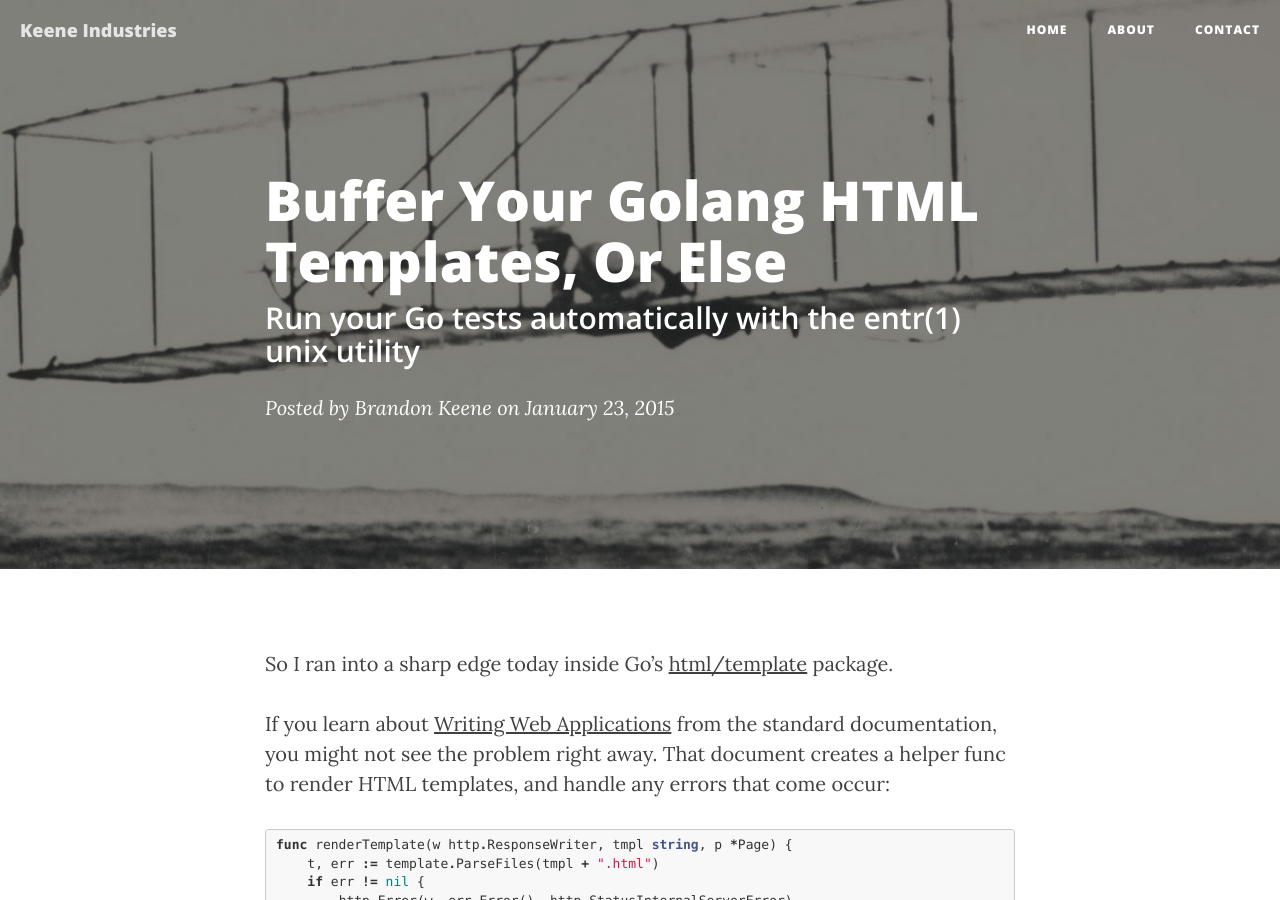
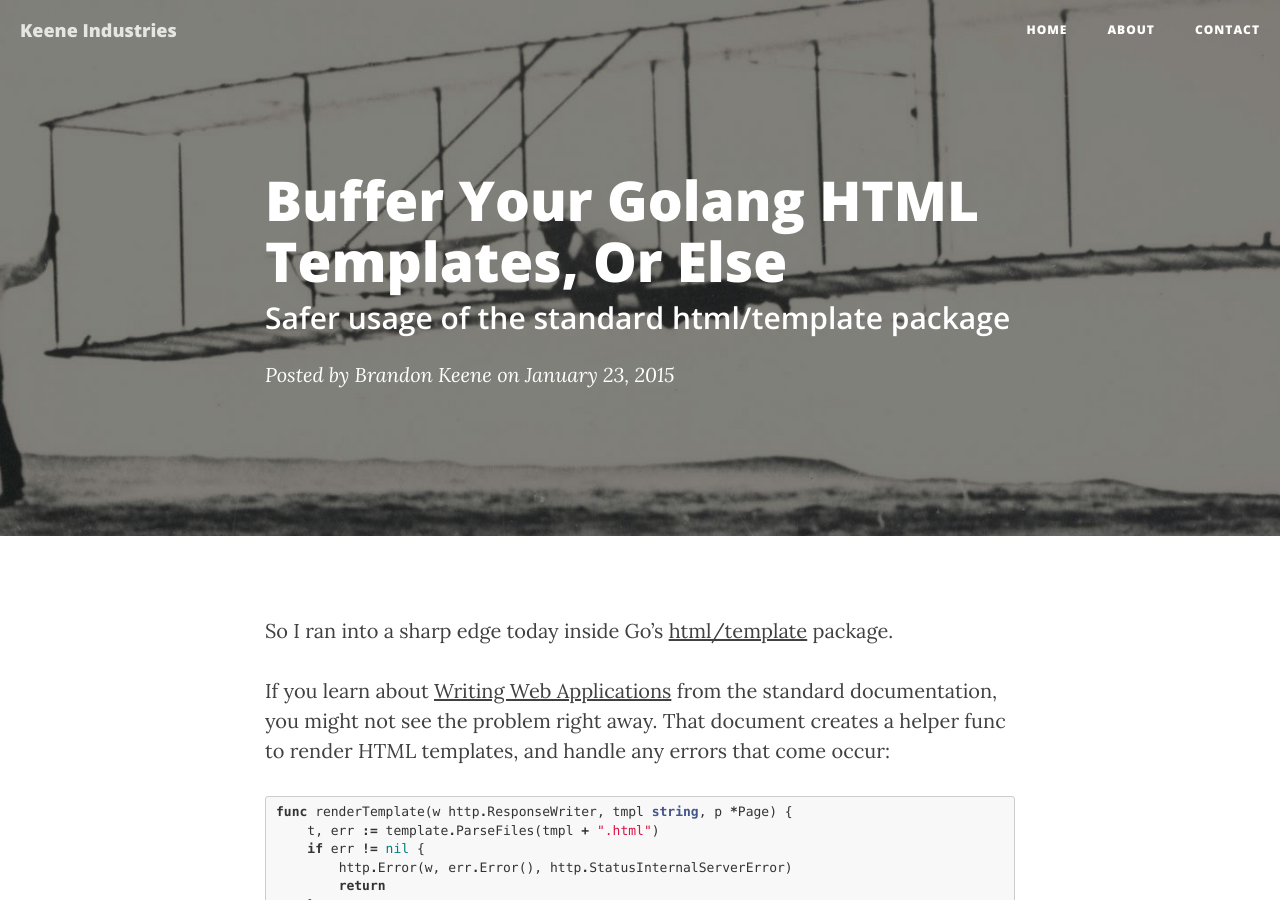
Before and after one commit to cmdrkeene/blog, a Jekyll site: the page built from _posts/2015-01-23-buffer-golang-html-templates.md, in a window 1280 px wide and 900 px high. Built offline with Jekyll 4.4.1, drawn with Linux system fonts in a browser that asks for light colours; nearby versions of some CDN libraries.

Commit message:
fix copy pasta

```diff
--- a/_posts/2015-01-23-buffer-golang-html-templates.md
+++ b/_posts/2015-01-23-buffer-golang-html-templates.md
@@ -1,7 +1,7 @@
 ---
 layout:     post
 title:      "Buffer Your Golang HTML Templates, Or Else"
-subtitle:   "Run your Go tests automatically with the entr(1) unix utility"
+subtitle:   "Safer usage of the standard html/template package"
 date:       2015-01-23 12:00:00
 author:     "Brandon Keene"
 header-img: "img/post-bg-02.jpg"
```
